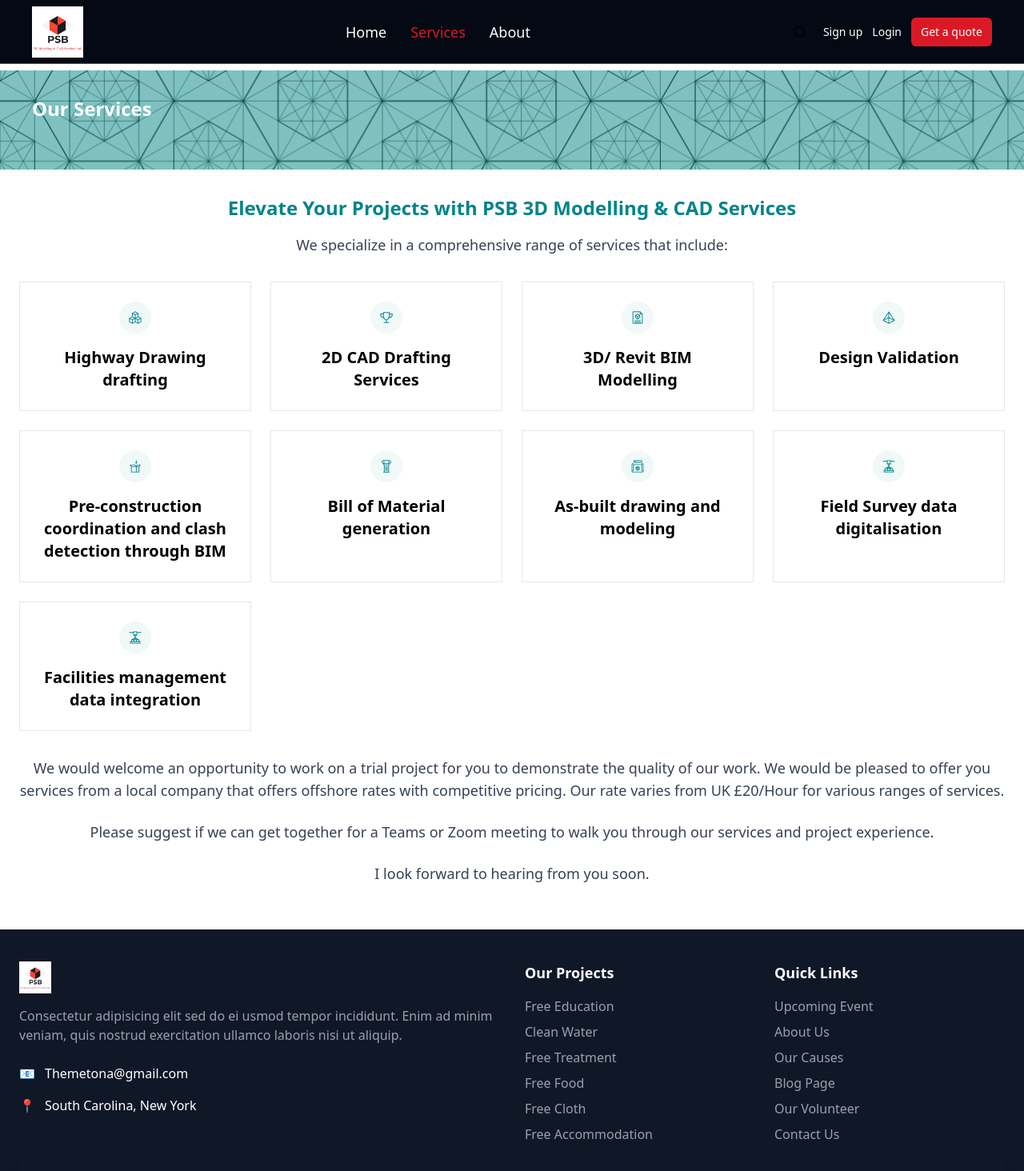
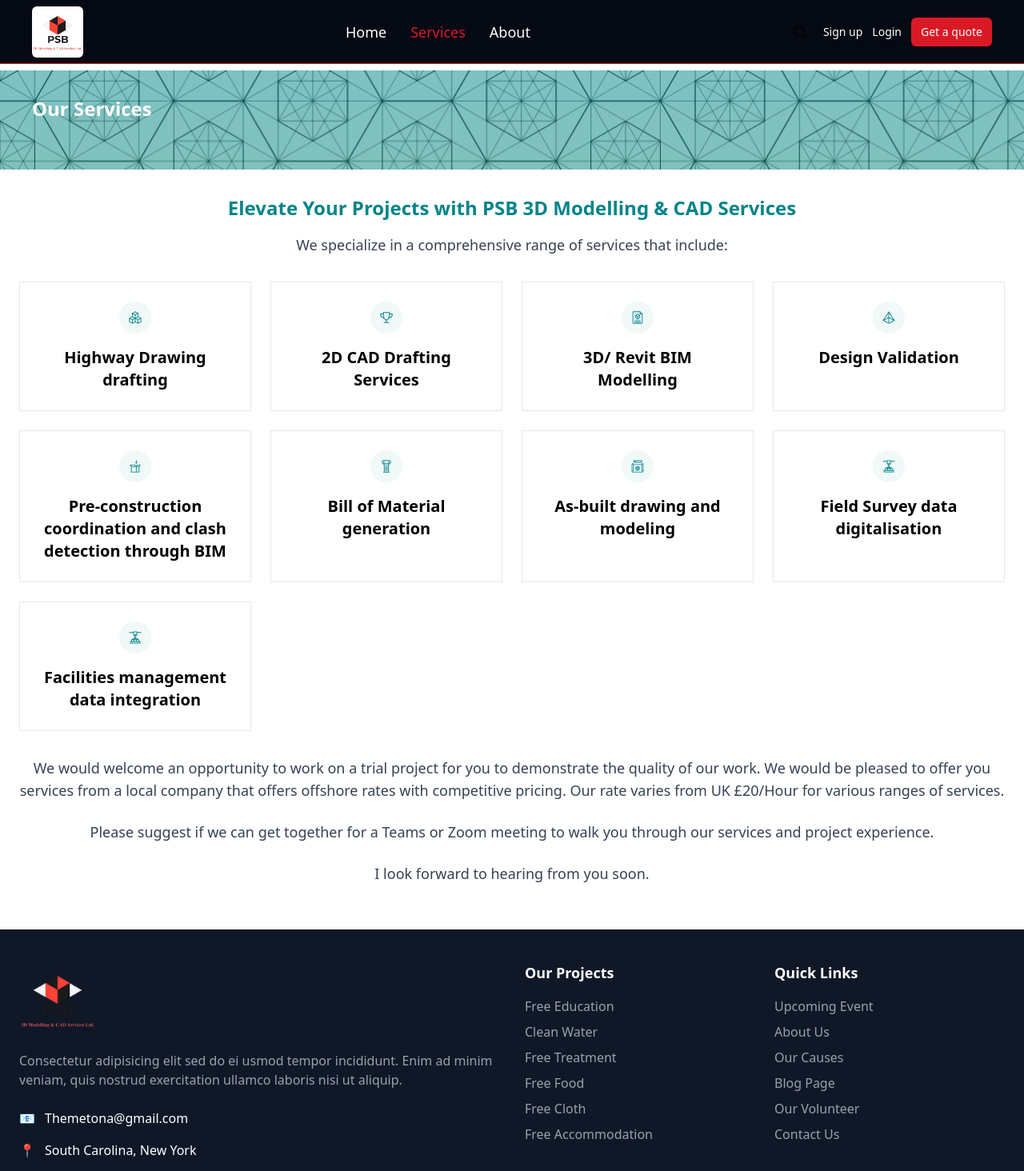
Before and after one commit to gmhridu/CAD, a React (Vite) app: page /services in a window 1280 px wide. Shown: the top 1464 px of the page at 80% size. Built offline with nearby package versions, Linux system fonts and the light colour scheme.

Commit message:
update logo

```diff
--- a/index.html
+++ b/index.html
@@ -2,7 +2,7 @@
 <html lang="en">
   <head>
     <meta charset="UTF-8" />
-    <link rel="icon" type="image/svg+xml" href='/assets/images/logo.jpeg' sizes="10" />
+    <link rel="icon" type="image/svg+xml" href='/src/assets/logo-bg.png' sizes="10" />
     <meta name="viewport" content="width=device-width, initial-scale=1.0" />
     <title>PSB</title>
   </head>
--- a/src/components/CallToAction.tsx
+++ b/src/components/CallToAction.tsx
@@ -1,4 +1,4 @@
-
+import { Button } from "./ui/Button";
 
 const CallToAction = () => {
   return (
@@ -6,12 +6,7 @@
       <div className="container mx-auto px-4">
         <div className="cta-bx text-center">
           <h2 className="text-3xl font-bold mb-6">Ready to get started?</h2>
-          <a
-            href="/quote"
-            className="btn btn-info btn-lg bg-blue-500 text-white py-3 px-6 rounded-lg hover:bg-blue-600 transition duration-300"
-          >
-            Hire design talent
-          </a>
+          <Button variant={"primary"} size={'lg'}>Hire design talent</Button>
         </div>
       </div>
     </section>
--- a/src/components/FeaturedDesigns.tsx
+++ b/src/components/FeaturedDesigns.tsx
@@ -64,7 +64,7 @@
       {/* Left Arrow */}
       {!isFirstSlide && (
         <button
-          className="absolute left-0 top-1/2 transform -translate-y-1/2 bg-teal-500 text-white rounded-full p-2 z-10 cursor-pointer"
+          className="absolute left-0 top-1/2 transform -translate-y-1/2 bg-[#da1926] text-white rounded-full p-2 z-10 cursor-pointer"
           onClick={handlePrevClick}
         >
           <ChevronLeft />
@@ -74,7 +74,7 @@
       {/* Right Arrow */}
       {!isLastSlide && (
         <button
-          className="absolute right-0 top-1/2 transform -translate-y-1/2 bg-teal-500 text-white rounded-full p-2 z-10 cursor-pointer"
+          className="absolute right-0 top-1/2 transform -translate-y-1/2 bg-[#da1926] text-white rounded-full p-2 z-10 cursor-pointer"
           onClick={handleNextClick}
         >
           <ChevronRight />
@@ -94,10 +94,10 @@
                 alt={item.title}
                 className="w-full object-cover rounded-t-lg"
               />
-              <div className="absolute inset-0 bg-[#007d8c] opacity-0 hover:opacity-90 transition-opacity flex flex-col items-center justify-center text-white px-4 text-center">
+              <div className="absolute inset-0 bg-[#da1926] opacity-0 hover:opacity-90 transition-opacity flex flex-col items-center justify-center text-white px-4 text-center">
                 <h3 className="text-lg font-bold">{item.title}</h3>
                 <p className="text-sm mt-2">{item.description}</p>
-                <button className="mt-4 px-4 py-2 bg-white text-teal-500 rounded-md">
+                <button className="mt-4 px-4 py-2 bg-white text-[#da1926] rounded-md">
                   Find out more
                 </button>
               </div>
--- a/src/components/Footer.tsx
+++ b/src/components/Footer.tsx
@@ -1,5 +1,5 @@
 import Contact from "@/pages/Contact";
-import { logoImg } from "@/utils";
+import { logoWithOutBGImg } from "@/utils";
 const Footer = () => {
   const year = new Date().getFullYear();
   return (
@@ -10,7 +10,11 @@
           <div className="space-y-6">
             {/* Logo & Description */}
             <div>
-              <img src={logoImg} alt="Footer Logo" className="size-10" />
+              <img
+                src={logoWithOutBGImg}
+                alt="Footer Logo"
+                className="size-24"
+              />
               <p className="mt-4 text-gray-400">
                 Consectetur adipisicing elit sed do ei usmod tempor incididunt.
                 Enim ad minim veniam, quis nostrud exercitation ullamco laboris
--- a/src/components/Navbar.tsx
+++ b/src/components/Navbar.tsx
@@ -9,23 +9,21 @@
   return (
     <header className="w-full bg-[#040913] py-2 sm:px-10 px-5 flex justify-between items-center shrink-0 relative after:content-[''] after:absolute after:bottom-0 after:left-0 after:w-full after:h-[1px] after:bg-[#da1926] z-10">
       <nav className="flex w-full items-center">
-        <Link to={"/"} className="cursor-pointer">
-          <img src={logoImg} alt="PSB" className="size-16" />
-        </Link>
+        <div className="size-16">
+          <Link to={"/"} className="cursor-pointer">
+            <img src={logoImg} alt="PSB" className="w-full h-full rounded-md" />
+          </Link>
+        </div>
         <div className="flex flex-1 justify-center max-sm:hidden items-center gap-1.5">
           {navList.map((nav, i) => (
             <NavLink
               to={nav.path}
               key={i}
               className={({ isActive }) =>
-                cn(
-                  "relative px-3 text-lg font-medium cursor-pointer",
-                  {
-                    "text-white": !isActive,
-                    "text-[#da1926]":
-                      isActive,
-                  }
-                )
+                cn("relative px-3 text-lg font-medium cursor-pointer", {
+                  "text-white": !isActive,
+                  "text-[#da1926]": isActive,
+                })
               }
             >
               {nav.title}
--- a/src/utils/index.ts
+++ b/src/utils/index.ts
@@ -1,4 +1,5 @@
 import logo from "/assets/images/logo.jpeg";
+import logoWithOutBG from "@/assets/logo-bg.png";
 import search from "/assets/images/search.svg";
 import nasa from "/assets/images/nasa.svg";
 import usArmy from "/assets/images/usa.svg";
@@ -45,6 +46,7 @@
 import field from "/assets/images/field-survey.jpeg";
 
 export const logoImg = logo;
+export const logoWithOutBGImg = logoWithOutBG;
 export const searchImg = search;
 export const nasaImg = nasa;
 export const usArmyImg = usArmy;
```
Also changed, not shown: src/assets/logo-bg.png (added).
